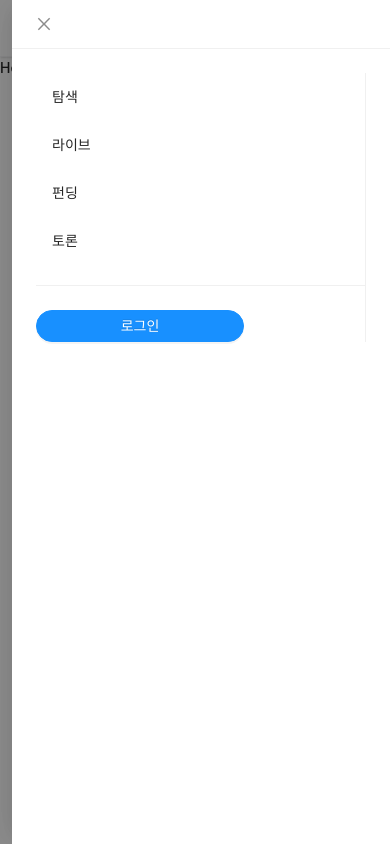
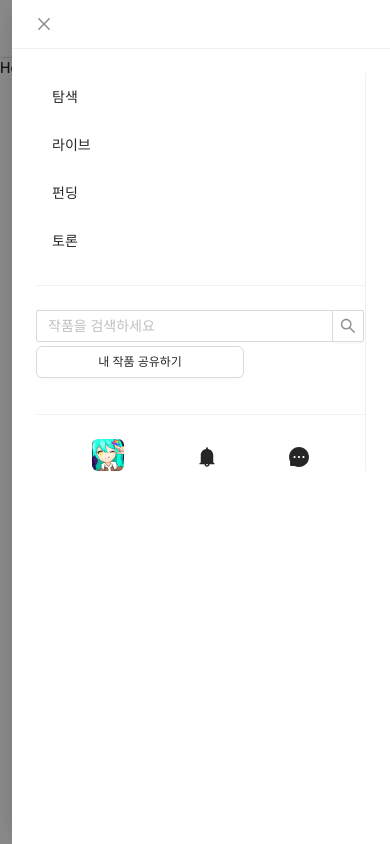
Before and after one commit to team-backspace/frontend, a React (Vite) app: page / in a window 390 px wide. Both pictures are taken after a click on the element 349 px from the left and 29 px from the top of the page. Built offline with nearby package versions, Linux system fonts and the light colour scheme.

Commit message:
feat(layouts): support responsive design for navbar

```diff
--- a/src/layouts/Navbar.jsx
+++ b/src/layouts/Navbar.jsx
@@ -72,7 +72,14 @@ class NavBar extends Component {
                             <Link to="/discuss">토론</Link>
                         </Menu.Item>
                         <Divider className="border-gray-300 mb-3" />
-                        <Button type="primary" shape="round" className="w-52">로그인</Button>
+                        <Input.Search placeholder="작품을 검색하세요" className = "w-52 mb-1" />
+                        <Button className = "btn w-52 mb-3">내 작품 공유하기</Button>
+                        <Divider className="border-gray-300 mb-3" />
+                        <div className = "flex justify-between px-14">
+                            <img src = "src/dummydata/images/patrick.png" className = "rounded-md w-8 h-8" />
+                            <BellFilled className = "text-xl !text-color-lblue hover:(!text-color-dblue cursor-pointer) transition duration-500 ease-in-out mt-1" />
+                            <MessageFilled className = "text-xl !text-color-lblue hover:(!text-color-dblue cursor-pointer) transition duration-500 ease-in-out mt-1" />
+                        </div>
                     </Menu>
                 </Drawer>
             </>
```
